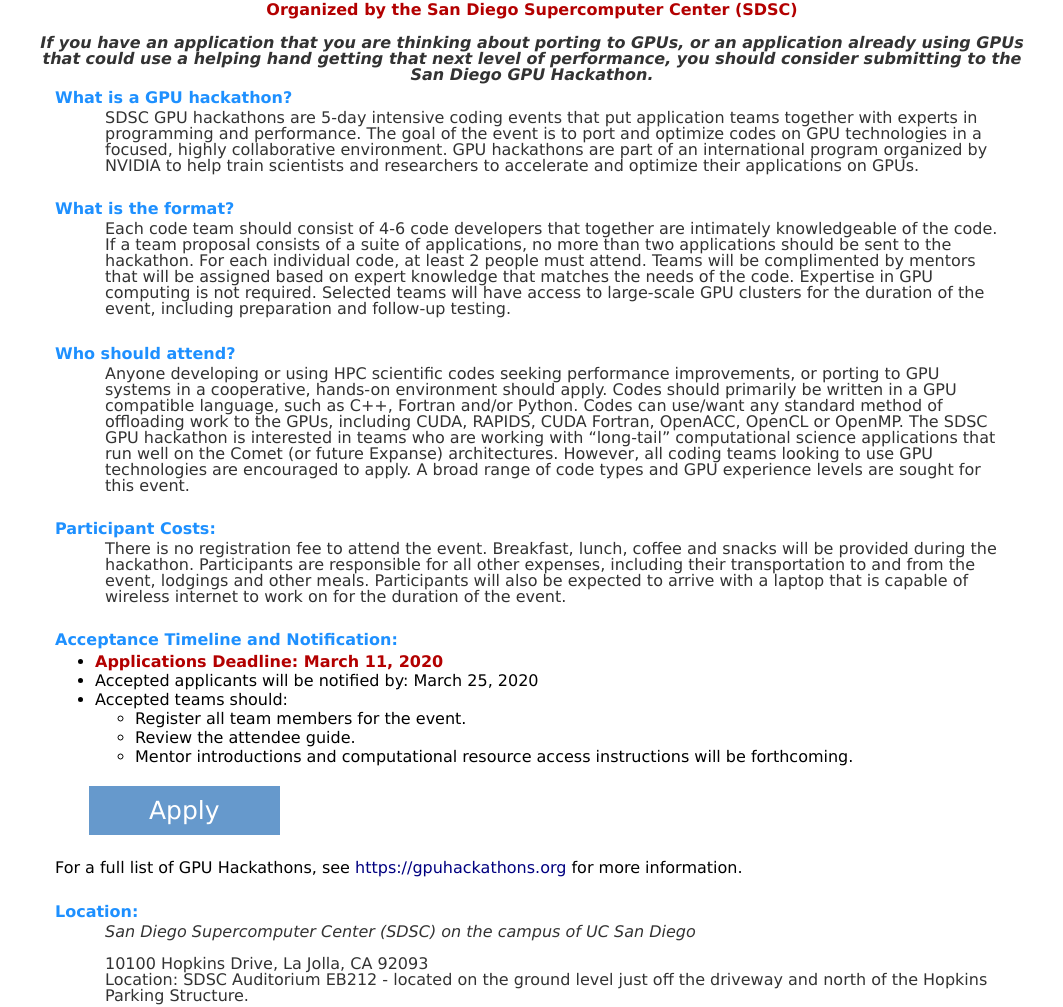
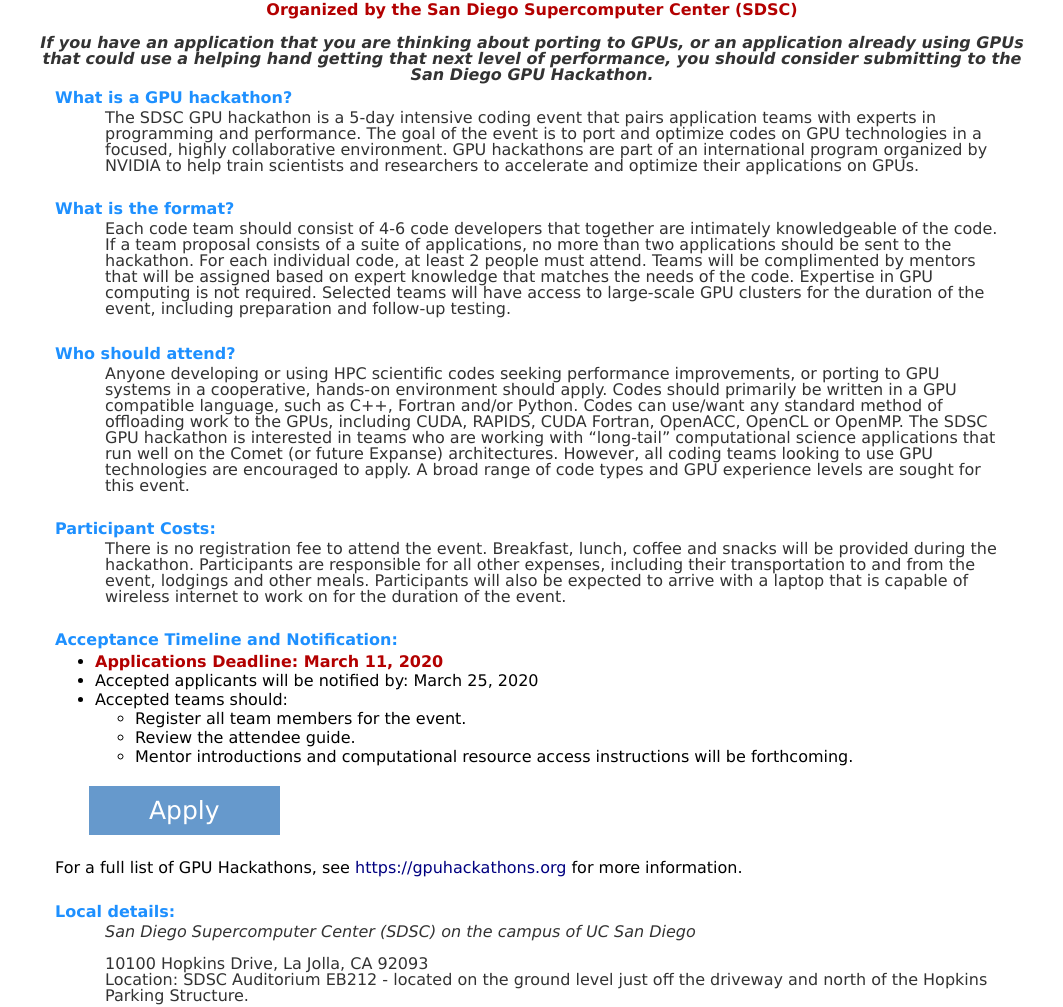
Before and after one commit to sdsc-hpc-training/sdsc-hpc-training.github.io, a Jekyll site: the page built from gpuhackathon/index.html, in a window 1280 px wide. Shown: the part 609-1616 px from the top of the page, without its empty margins (163-1226 px from the left). Built offline with Jekyll 4.4.1, drawn with Linux system fonts in a browser that asks for light colours.

Commit message:
Update index.html

```diff
--- a/gpuhackathon/index.html
+++ b/gpuhackathon/index.html
@@ -24,8 +24,8 @@
       <p class="sectitle">What is a GPU hackathon?</p>
   </td></tr>
   <tr><td align='left' valign='top'>
-    <p id="paral">SDSC GPU hackathons are 5-day intensive coding events that put
-    application teams together with experts in programming and performance.
+    <p id="paral">The SDSC GPU hackathon is a 5-day intensive coding event that pairs
+    application teams with experts in programming and performance.
     The goal of the event is to port and optimize codes on GPU technologies
     in a focused, highly collaborative environment. GPU hackathons are part
     of an international program organized by NVIDIA to help train scientists
@@ -101,11 +101,11 @@
   </td></tr>
   <tr><td align='left' valign='top'>&nbsp;   </td></tr>
   <tr><td align='left' valign='top'>
-      <p class="sectitle">Location:</p>
+      <p class="sectitle">Local details:</p>
   </td></tr>
   <tr><td align='left' valign='top'>
     <p id="paral" class="italic"> San Diego Supercomputer Center (SDSC)
-      on the campus of UC San Diego</p>
+      on the campus of UC San Diego<br>
     <p id="paral">
     10100 Hopkins Drive, La Jolla, CA 92093<br>
     Location: SDSC Auditorium EB212 - located on
```
